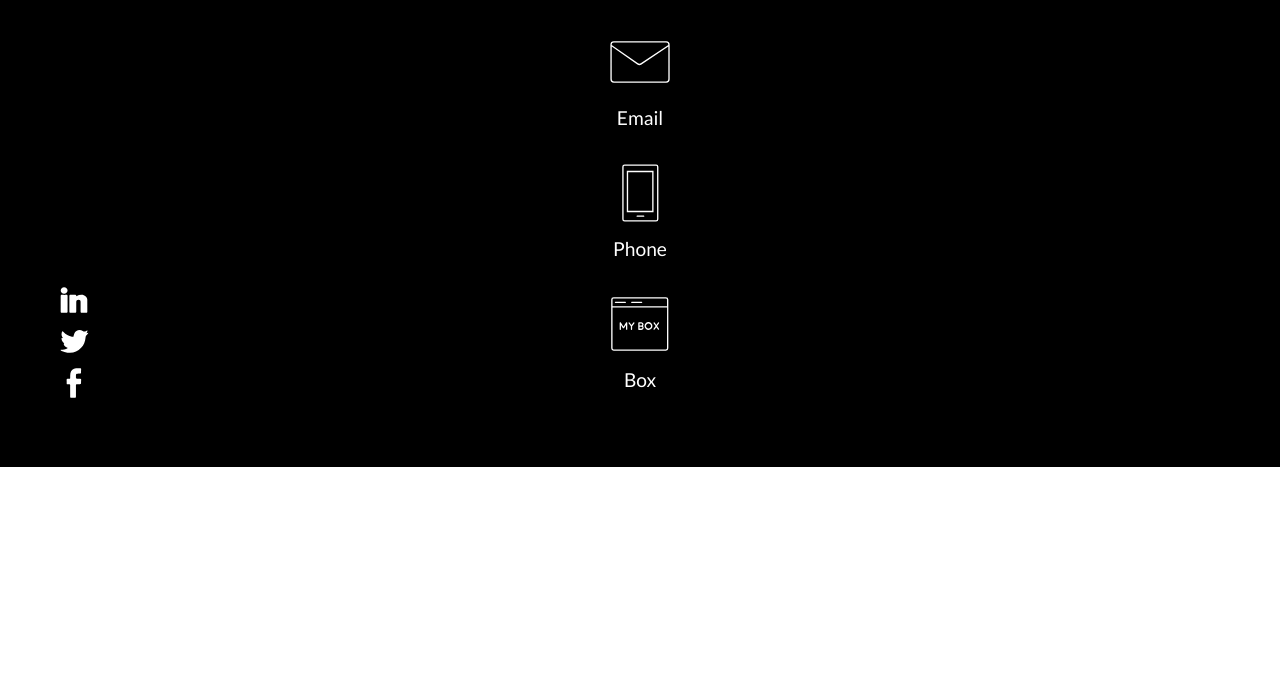
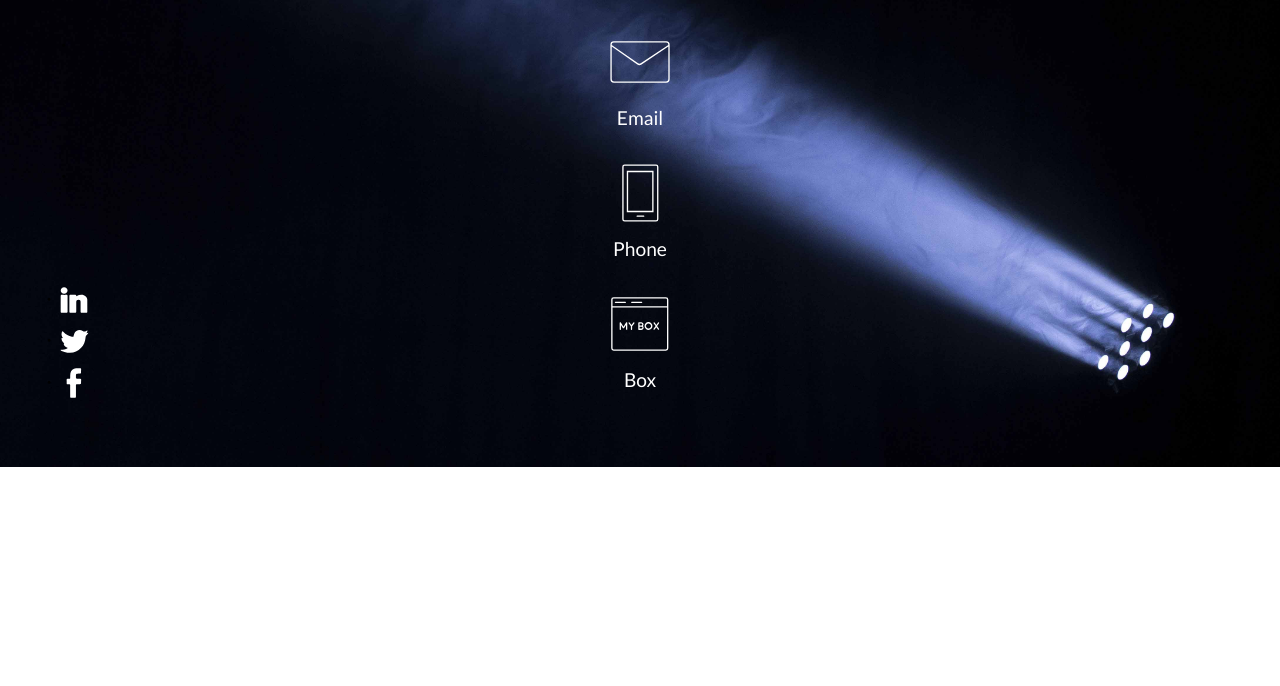
Before and after one commit to franchescamansour/chaoticindustry, a plain HTML site: page contact.html in a window 1280 px wide. Shown: the part 114-800 px from the top of the page. Drawn offline with Linux system fonts and the light colour scheme.

Commit message:
added background-image to contact page
added css background settings
adjusting size and position

```diff
--- a/css/contact.css
+++ b/css/contact.css
@@ -1,6 +1,8 @@
 .contact-body {
-  background-color: #000;
+  background-image: url("../images/contact-photo.jpg");
   position: relative;
+  background-position: 100% 100%;
+  background-size: cover;
 }
 
 .contact-h2 {
```
Also changed, not shown: images/contact-photo.jpg (added).
